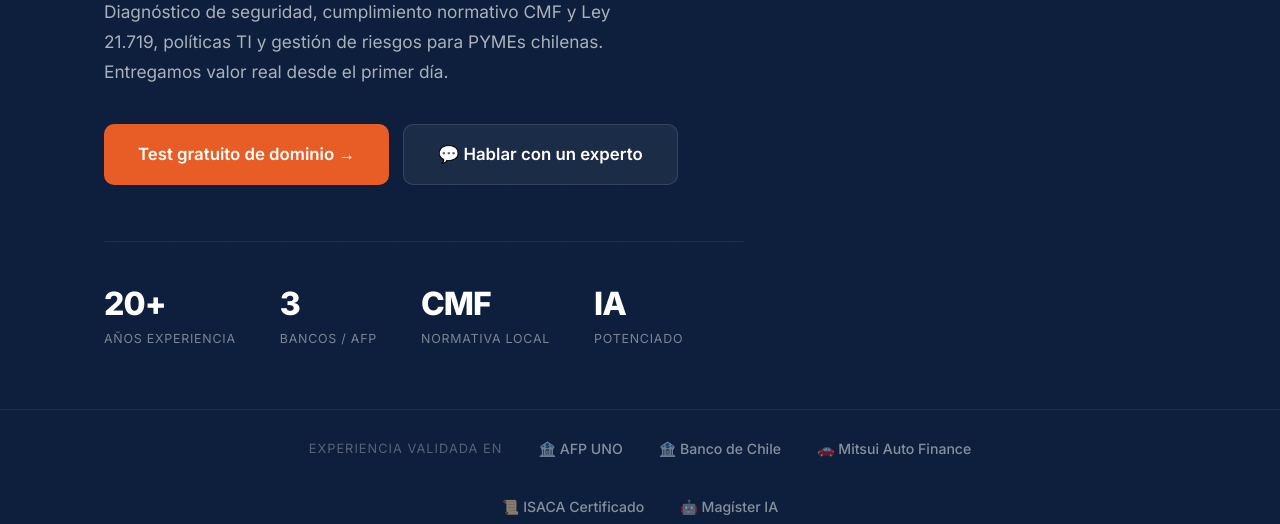
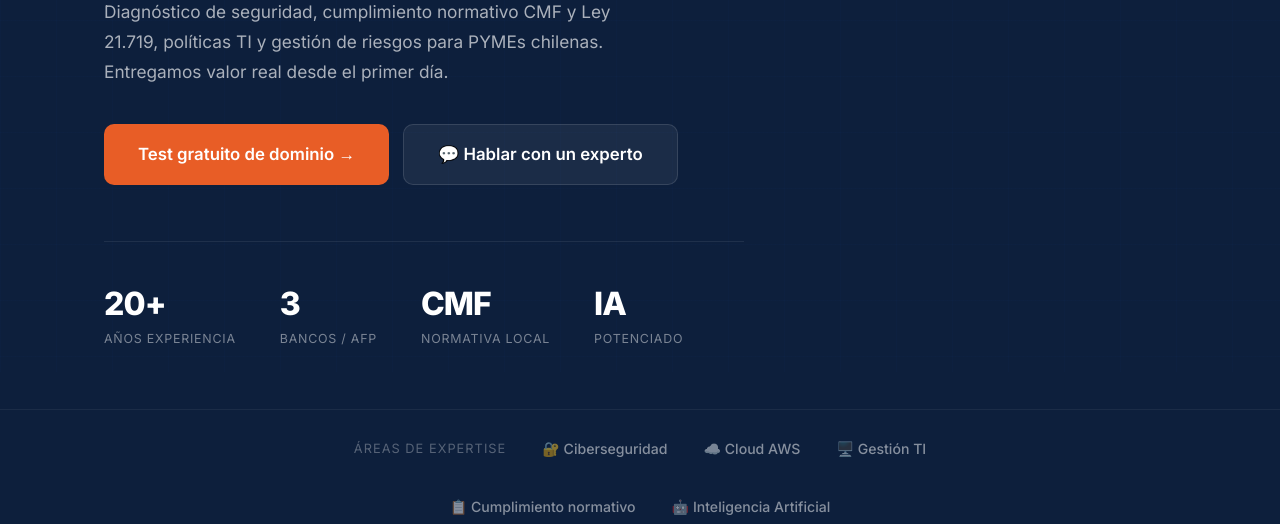
Before and after one commit to bgalvezchile/vciso-web, a website: page index.html in a window 1280 px wide. Shown: the part 428-952 px from the top of the page. Drawn offline with Linux system fonts and the light colour scheme.

Commit message:
Update index.html

```diff
--- a/index.html
+++ b/index.html
@@ -6,7 +6,7 @@
 
   <!-- ── SEO BÁSICO ── -->
   <title>vCISO.cl — Ciberseguridad para PYMEs en Chile | CISO Virtual</title>
-  <meta name="description" content="Diagnóstico de ciberseguridad, políticas TI y cumplimiento Ley 21.719 para empresas chilenas. 100% remoto. Desde $29.000 CLP. Experiencia en banca y AFP."/>
+  <meta name="description" content="Diagnóstico de ciberseguridad, políticas TI y cumplimiento Ley 21.719 para empresas chilenas. 100% remoto. Desde $12.900 CLP. Experiencia en sector financiero regulado."/>
   <meta name="keywords" content="ciberseguridad pymes chile, auditoria seguridad informatica chile, politicas TI chile, ciso virtual chile, diagnostico ciberseguridad santiago, ley 21719 cumplimiento, vciso"/>
   <meta name="author" content="vCISO.cl"/>
   <meta name="robots" content="index, follow"/>
@@ -16,7 +16,7 @@
   <!-- ── OPEN GRAPH ── -->
   <meta property="og:type" content="website"/>
   <meta property="og:title" content="vCISO.cl — Ciberseguridad para PYMEs en Chile | CISO Virtual"/>
-  <meta property="og:description" content="Diagnóstico de ciberseguridad, políticas TI y cumplimiento Ley 21.719 para empresas chilenas. 100% remoto. Desde $29.000 CLP. Experiencia en banca y AFP."/>
+  <meta property="og:description" content="Diagnóstico de ciberseguridad, políticas TI y cumplimiento Ley 21.719 para empresas chilenas. 100% remoto. Desde $12.900 CLP. Experiencia en sector financiero regulado."/>
   <meta property="og:url" content="https://www.vciso.cl/"/>
   <meta property="og:site_name" content="vCISO.cl"/>
   <meta property="og:locale" content="es_CL"/>
@@ -27,7 +27,7 @@
   <!-- ── TWITTER CARD ── -->
   <meta name="twitter:card" content="summary_large_image"/>
   <meta name="twitter:title" content="vCISO.cl — Ciberseguridad para PYMEs en Chile | CISO Virtual"/>
-  <meta name="twitter:description" content="Diagnóstico de ciberseguridad, políticas TI y cumplimiento Ley 21.719 para empresas chilenas. 100% remoto. Desde $29.000 CLP. Experiencia en banca y AFP."/>
+  <meta name="twitter:description" content="Diagnóstico de ciberseguridad, políticas TI y cumplimiento Ley 21.719 para empresas chilenas. 100% remoto. Desde $12.900 CLP. Experiencia en sector financiero regulado."/>
   <meta name="twitter:image" content="https://www.vciso.cl/og-image.png"/>
 
   <!-- ── GEO / LOCAL SEO ── -->
@@ -529,12 +529,12 @@ section { position:relative; z-index:1; }
 <section style="border-top:1px solid rgba(255,255,255,0.06);position:relative;z-index:1">
   <div style="max-width:900px;margin:0 auto;padding:28px 5%;display:flex;
               align-items:center;justify-content:center;gap:36px;flex-wrap:wrap;">
-    <span style="font-size:0.8rem;color:rgba(255,255,255,0.3);text-transform:uppercase;letter-spacing:0.08em">Experiencia validada en</span>
-    <span style="font-size:0.88rem;color:rgba(255,255,255,0.5);font-weight:500">🏦 AFP UNO</span>
-    <span style="font-size:0.88rem;color:rgba(255,255,255,0.5);font-weight:500">🏦 Banco de Chile</span>
-    <span style="font-size:0.88rem;color:rgba(255,255,255,0.5);font-weight:500">🚗 Mitsui Auto Finance</span>
-    <span style="font-size:0.88rem;color:rgba(255,255,255,0.5);font-weight:500">📜 ISACA Certificado</span>
-    <span style="font-size:0.88rem;color:rgba(255,255,255,0.5);font-weight:500">🤖 Magíster IA</span>
+    <span style="font-size:0.8rem;color:rgba(255,255,255,0.3);text-transform:uppercase;letter-spacing:0.08em">Áreas de expertise</span>
+    <span style="font-size:0.88rem;color:rgba(255,255,255,0.5);font-weight:500">🔐 Ciberseguridad</span>
+    <span style="font-size:0.88rem;color:rgba(255,255,255,0.5);font-weight:500">☁️ Cloud AWS</span>
+    <span style="font-size:0.88rem;color:rgba(255,255,255,0.5);font-weight:500">🖥️ Gestión TI</span>
+    <span style="font-size:0.88rem;color:rgba(255,255,255,0.5);font-weight:500">📋 Cumplimiento normativo</span>
+    <span style="font-size:0.88rem;color:rgba(255,255,255,0.5);font-weight:500">🤖 Inteligencia Artificial</span>
   </div>
 </section>
 
@@ -672,7 +672,7 @@ section { position:relative; z-index:1; }
     <h2 class="section-title" id="trust-titulo">Seguridad profesional, precio de PYME</h2>
     <p class="section-sub">Un CISO a tiempo completo cuesta entre $4M y $8M CLP al mes. Nosotros entregamos el resultado sin ese costo.</p>
     <div class="trust-grid">
-      <div class="trust-card"><div class="trust-icon">🏦</div><div><h4>Experiencia en banca y AFP</h4><p>Más de 20 años en TI y ciberseguridad en instituciones financieras reguladas. Sabemos lo que significa proteger datos críticos.</p></div></div>
+      <div class="trust-card"><div class="trust-icon">🏦</div><div><h4>Experiencia en sector financiero regulado</h4><p>Más de 20 años liderando TI y ciberseguridad en instituciones financieras, AFP y sector automotriz. Sabemos lo que significa proteger datos críticos.</p></div></div>
       <div class="trust-card"><div class="trust-icon">🤖</div><div><h4>IA aplicada a la seguridad</h4><p>Combinamos experiencia humana con inteligencia artificial para análisis más precisos y reportes más útiles.</p></div></div>
       <div class="trust-card"><div class="trust-icon">🇨🇱</div><div><h4>Normativa chilena</h4><p>Políticas alineadas a Ley 21.719, Ley 21.459, marco CMF e ISO 27001. Conocemos el contexto local.</p></div></div>
       <div class="trust-card"><div class="trust-icon">⚡</div><div><h4>Entrega en 24 horas</h4><p>Sin esperas de semanas. Automatizamos el análisis para entregarte resultados accionables rápidamente.</p></div></div>
```
